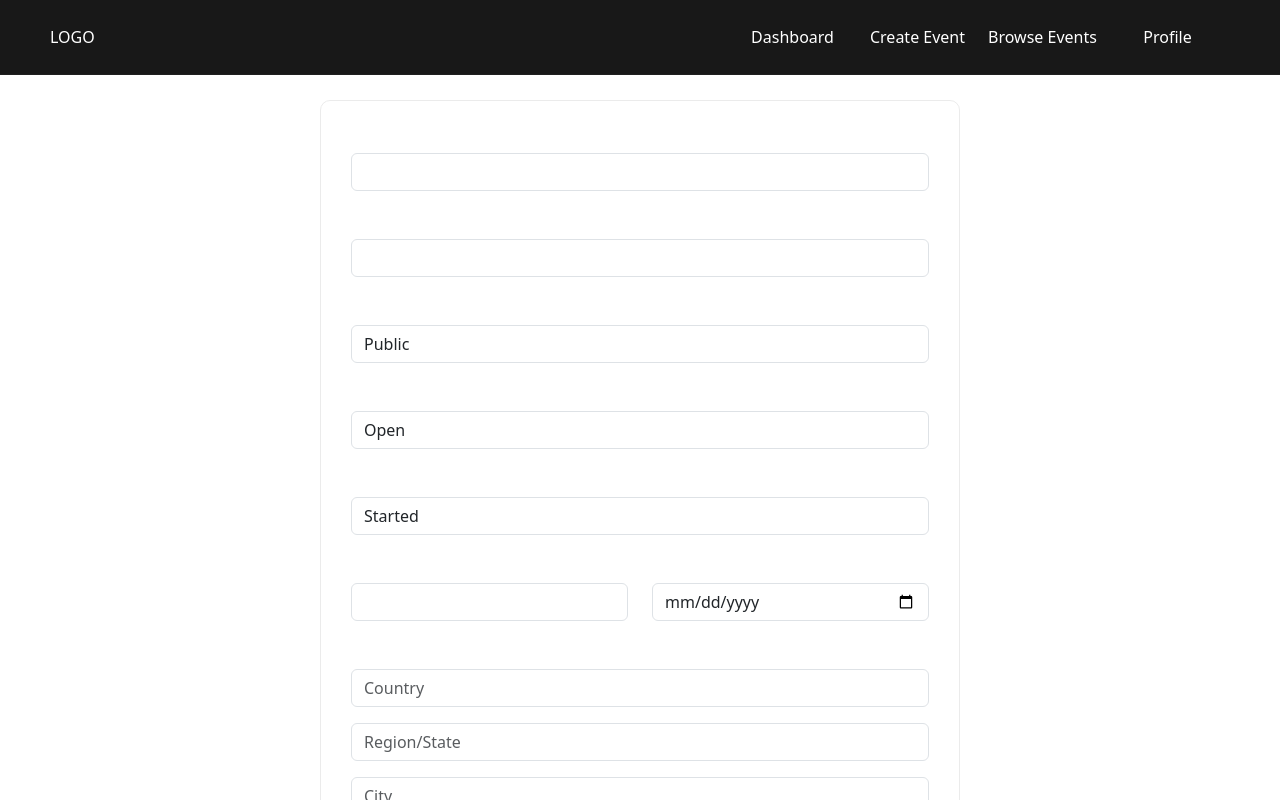
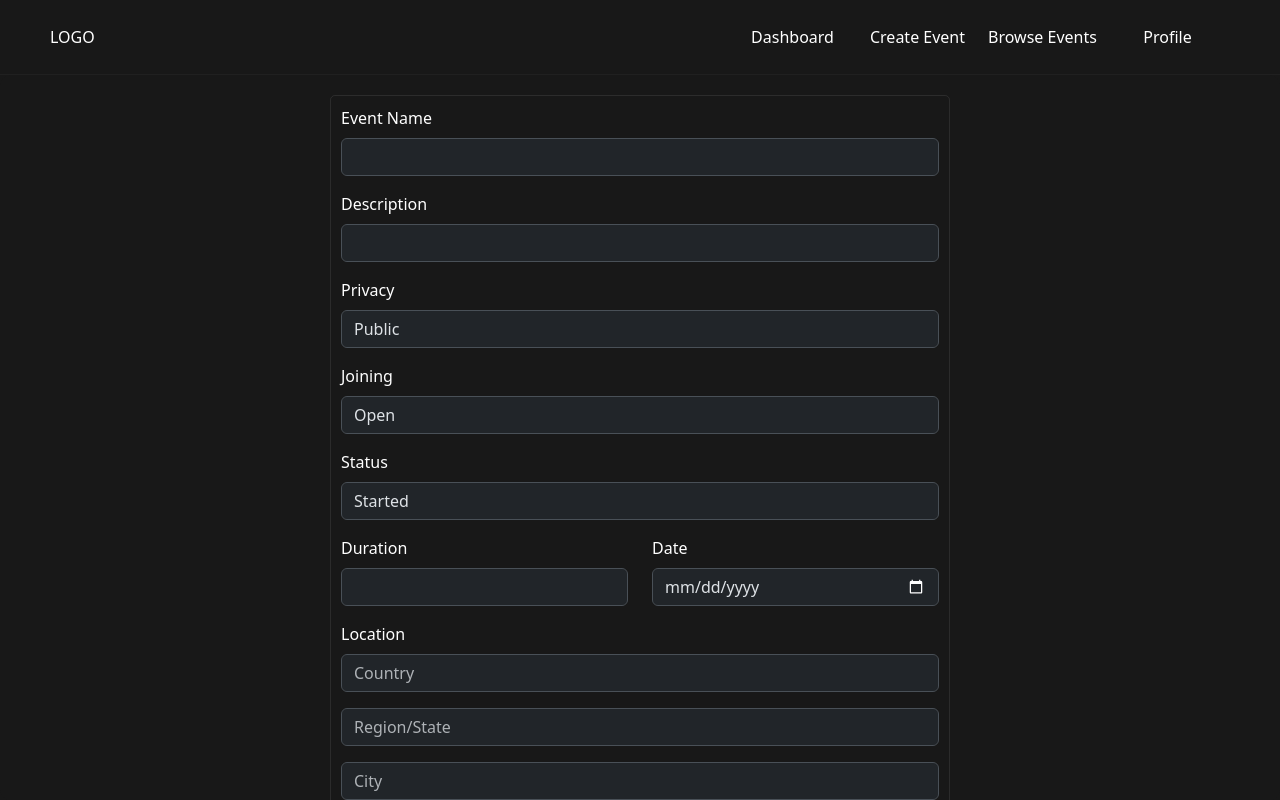
Before and after one commit to Stefan0712/event-management-app-frontend, a React (Create React App) app: page /edit-event/1 in a window 1280 px wide. Built offline with nearby package versions, Linux system fonts and the light colour scheme; no server answers.

Commit message:
Converted Edit Event page to dark theme, changed New Rule position of the input and button and changed name from Edit Event to Save Changes

```diff
--- a/src/App.css
+++ b/src/App.css
@@ -18,6 +18,7 @@
   display: flex;
   flex-direction: column;
   align-items: center;
+  background-color: #181818;
 }
 @media only screen and (max-width: 767px) {
 
--- a/src/components/EditEvent.js
+++ b/src/components/EditEvent.js
@@ -112,8 +112,8 @@ const EditEvent = () => {
         setEventData(updatedEvent);
     }
     return (
-        <div id="edit-event-page">
-            <div className="page-title"><Link className="back-button" to={`/manage-event/${id}`}><img src={backArrow} alt=""></img></Link><p>Edit Event</p></div>
+        <div id="edit-event-page" data-bs-theme="dark">
+            <div className="page-title"><Link className="back-button" to={`/manage-event/${id}`}><img className='inverted-icon' src={backArrow} alt=""></img></Link><p>Edit Event</p></div>
             <form onSubmit={handleSubmit}>
                 <div className='mb-3'>
                     <label className='form-label'>Event Name</label>
@@ -225,13 +225,15 @@ const EditEvent = () => {
                             )}
                         </div>
 
-                        <input className='form-control rule-input' name='name' value={rule.name} onChange={(e)=>handleRuleChange(e)} placeholder='Rule'></input>
+                        <div className='rules-inputs'>
+                            <input className='form-control rule-input' name='name' value={rule.name} onChange={(e)=>handleRuleChange(e)} placeholder='Rule'></input>
 
-                        <button className='basic-button' onClick={addRule}>Add</button>
+                            <button className='add-rule-button' onClick={addRule}>+</button>
+                        </div>
                         {/*add rules section end */}
                     </div>
                 <div className='button-container'>
-                    <button type='submit' className='basic-button width-90 mb-5'>Edit Event</button>
+                    <button type='submit' className='basic-button width-90 mb-5'>Save Changes</button>
                 </div>
             </form>
         </div>
--- a/src/stylings/editEvent.css
+++ b/src/stylings/editEvent.css
@@ -1,7 +1,12 @@
 
     #edit-event-page{
-        height: calc(100vh - 75px);
+        height: 100%;
         width: 100vw;
+        background-color: #181818;
+        display: flex;
+        align-items: center;
+        flex-direction: column;
+        overflow-y: auto;
     }
 
     #edit-event-page .page-title .back-button{
@@ -12,7 +17,11 @@
     }
     #edit-event-page form{
         box-sizing: border-box;
-        padding: 0px 10px;
+        padding: 10px;
+        height: auto;
+        width: 100%;
+        border: 1px solid rgba(211, 211, 211, 0.1);
+        border-radius: 5px;
     }
     #edit-event-page .schedule-container{
         width: 100%;
@@ -25,7 +34,7 @@
         width: 100%;
         min-height: 40px;
         max-height: 50px;
-        border: 1px solid rgba(194, 194, 194, 0.50);
+        border: 1px solid rgba(194, 194, 194, 0.2);
         display: flex;
         align-items: center;
         border-radius: 5px;
@@ -98,18 +107,30 @@
     }
     #edit-event-page .rule-input{
         width: 90%;
-        margin-bottom: 25px;
+    }
+    #edit-event-page .rules-inputs{
+        display: flex;
+        align-items: center;
+        gap: 10px;
+        width: 100%;
+    }
+    #edit-event-page .rules-inputs .add-rule-button{
+        width: 40px;
+        height: 40px;
+        border-radius: 5px;
+        border: 1px solid rgba(194, 194, 194, 0.1);
+        background-color: white;
+        color: black;
+        font-weight: bold;
+        font-size: 1.2rem;
     }
 
     @media (min-width: 767px) {
         #edit-event-page{
-            width: 50%;
-            height: auto;
-            margin: 25px;
-            border: 1px solid rgba(211, 211, 211, 0.459);
             box-sizing: border-box;
             padding: 20px;
             border-radius: 10px;
+
         }
         #edit-event-page .page-title{
             box-sizing: border-box;
@@ -122,4 +143,7 @@
         .schedule-inputs .end-hour{
             width: 150px !important;
         }
+        #edit-event-page form{
+            width: 50%;
+        }
     }
```
